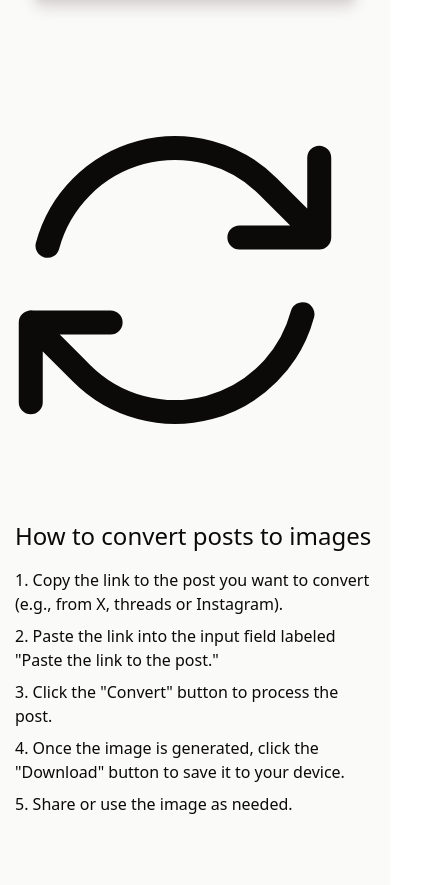
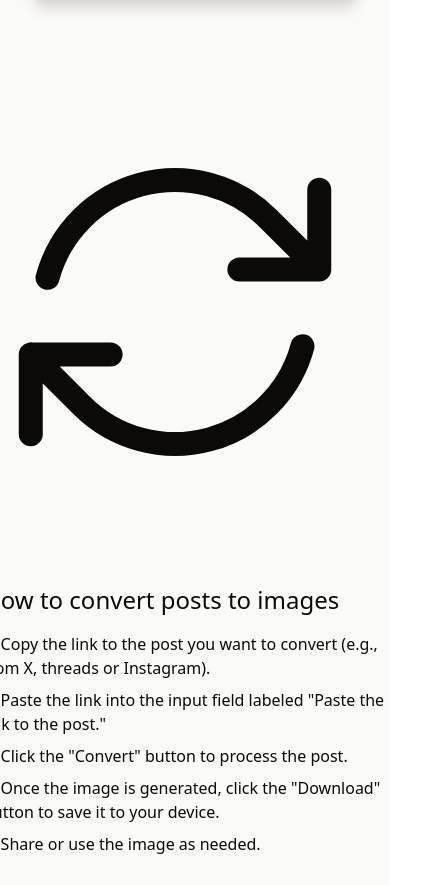
Before and after one commit to EmmanuelOta/post2image, a Next.js app: page / in a window 390 px wide. Shown: the part 2436-3321 px from the top of the page, 439 px wide, since content can reach past the window. Built offline with nearby package versions, Linux system fonts and the light colour scheme.

Commit message:
Updated favicon

```diff
--- a/app/page.tsx
+++ b/app/page.tsx
@@ -187,10 +187,10 @@ export default function Home() {
 								Tool
 							</h3>
 							<p className="text-center text-stone-800 font-medium">
-								Post2Image is a tool that allows you to convert Ig,
-								X and thread posts to images. It is built with
-								the latest technologies and is constantly being
-								updated with new features.
+								Post2Image is a tool that allows you to convert
+								Ig, X and thread posts to images. It is built
+								with the latest technologies and is constantly
+								being updated with new features.
 							</p>
 						</div>
 
@@ -224,6 +224,7 @@ export default function Home() {
 
 				<section className="flex items-center justify-center p-14 w-full">
 					<div className="flex flex-col md:flex-row space-x-10 items-center justify-center">
+						<div className="flex items-center justify-center p-8 md:p-0">
 							<svg
 								xmlns="http://www.w3.org/2000/svg"
 								fill="none"
@@ -238,6 +239,8 @@ export default function Home() {
 									d="M16.023 9.348h4.992v-.001M2.985 19.644v-4.992m0 0h4.992m-4.993 0 3.181 3.183a8.25 8.25 0 0 0 13.803-3.7M4.031 9.865a8.25 8.25 0 0 1 13.803-3.7l3.181 3.182m0-4.991v4.99"
 								/>
 							</svg>
+						</div>
+
 						<div className="flex flex-col justify-center space-y-4 p-8">
 							<h3 className="text-2xl font-medium">
 								How to convert posts to images
@@ -246,7 +249,8 @@ export default function Home() {
 								<ol className="list-decimal list-inside space-y-2 font-medium">
 									<li>
 										Copy the link to the post you want to
-										convert (e.g., from X, threads or Instagram).
+										convert (e.g., from X, threads or
+										Instagram).
 									</li>
 									<li>
 										Paste the link into the input field
--- a/components/Footer.tsx
+++ b/components/Footer.tsx
@@ -10,7 +10,7 @@ const roboto_font = Roboto({
 const Footer = () => {
 	return (
 		<footer
-			className={`${roboto_font.variable} bg-stone-50 text-stone-800 py-6 bg-stone-100 text-stone-800 py-6`}
+			className={`${roboto_font.variable} text-stone-800 py-6 bg-stone-100 text-stone-800`}
 		>
 			<div className="container mx-auto flex flex-col md:flex-row items-center justify-between space-y-4 md:space-y-0 px-4">
 				<div className="text-center md:text-left">
```
Also changed, not shown: public/images/post2image.png, 1 other file (tests, documents, lock files or other folders). Lines whose indentation alone changed are shown as unchanged.
